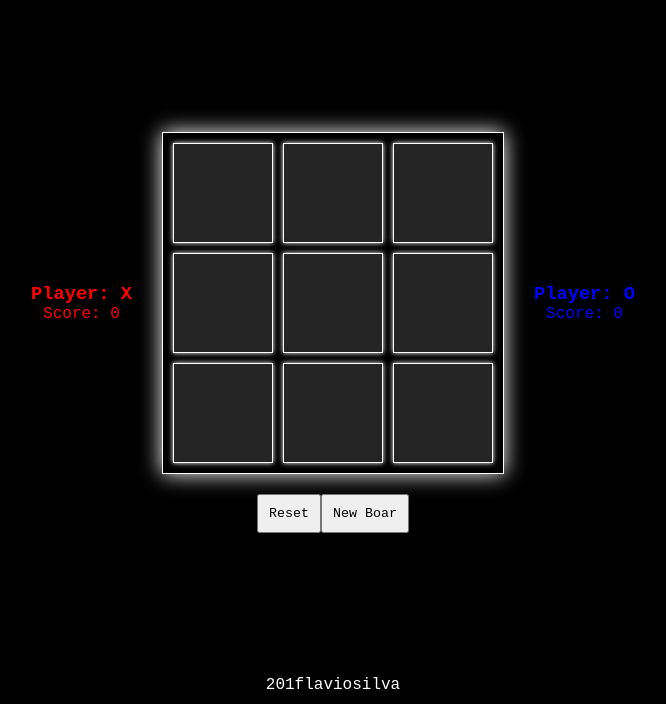
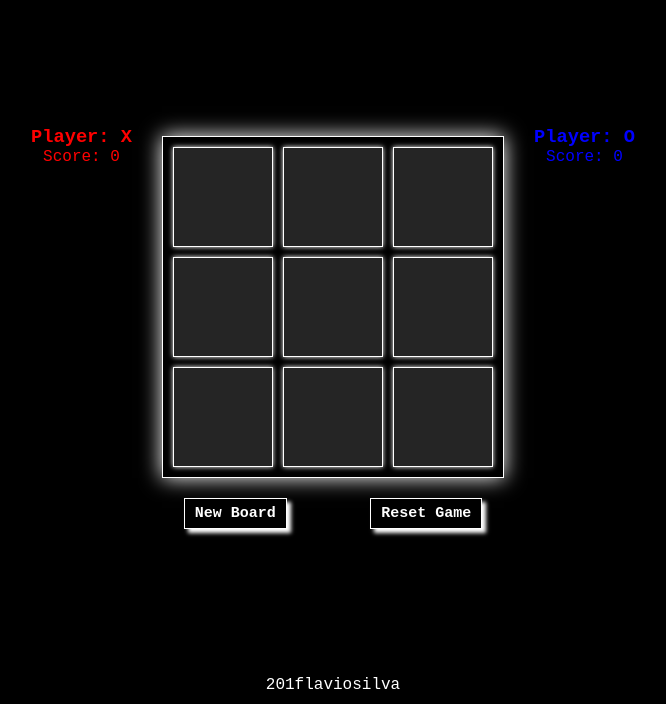
Before and after one commit to 201flaviosilva-labs/TicTacToe, a website: page Game/PvPLocal/index.html in a window 1280 px wide. Shown: the part 96-800 px from the top of the page, without its empty margins (307-973 px from the left). Drawn offline with Linux system fonts and the light colour scheme.

Commit message:
Reset Game Not Working

```diff
--- a/Game/PvPLocal/Style/style.scss
+++ b/Game/PvPLocal/Style/style.scss
@@ -43,7 +43,7 @@ body {
           display: flex;
           flex-direction: column;
           align-items: center;
-          justify-content: center;
+          // justify-content: center;
         }
         &.board {
           grid-area: Board;
@@ -79,9 +79,24 @@ body {
           grid-area: ControlBtn;
           display: flex;
           align-items: center;
-          justify-content: center;
+          justify-content: space-around;
           button {
-            padding: 10px;
+            padding: 6px 10px;
+            font-weight: bold;
+            font-size: 15px;
+            color: white;
+            background-color: black;
+            border: 1px solid white;
+            box-shadow: 4px 4px 4px white;
+            transition: 0.5s;
+            &:hover {
+              color: green;
+            }
+            &:active {
+              transform: translateY(3px);
+              transform: translateX(3px);
+              box-shadow: 1px 1px 1px white;
+            }
           }
         }
       }
--- a/Game/PvPLocal/index.html
+++ b/Game/PvPLocal/index.html
@@ -42,8 +42,8 @@
 			</div>
 
 			<div class="ControlBtn">
-				<button id="Reset">Reset</button>
-				<button id="NewBoard">New Boar</button>
+				<button id="NewBoard">New Board</button>
+				<button id="Reset">Reset Game</button>
 			</div>
 		</div>
 	</main>
--- a/Game/PvPLocal/script.js
+++ b/Game/PvPLocal/script.js
@@ -28,6 +28,8 @@ let gameOver = false;
 document.getElementById("Reset").addEventListener("click", () => {
 	score.X = 0;
 	score.O = 0;
+	ScoreXSpan.innerHTML = score.X;
+	ScoreXSpan.innerHTML = score.O;
 	main();
 });
 document.getElementById("NewBoard").addEventListener("click", main);
@@ -39,7 +41,8 @@ function main() {
 		boardBtn[i].innerHTML = "";
 		boardBtn[i].style.backgroundColor = "#252525";
 		boardBtn[i].disabled = false;
-		if (score.O == 0 && score.X == 0) boardBtn[i].addEventListener("click", () => move(i));
+		boardBtn[i].removeEventListener("click", () => move(i));
+		boardBtn[i].addEventListener("click", () => move(i));
 	}
 }
 
```
Also changed, not shown: Game/PvPLocal/Style/style.css, Game/PvPLocal/Style/style.min.css.
